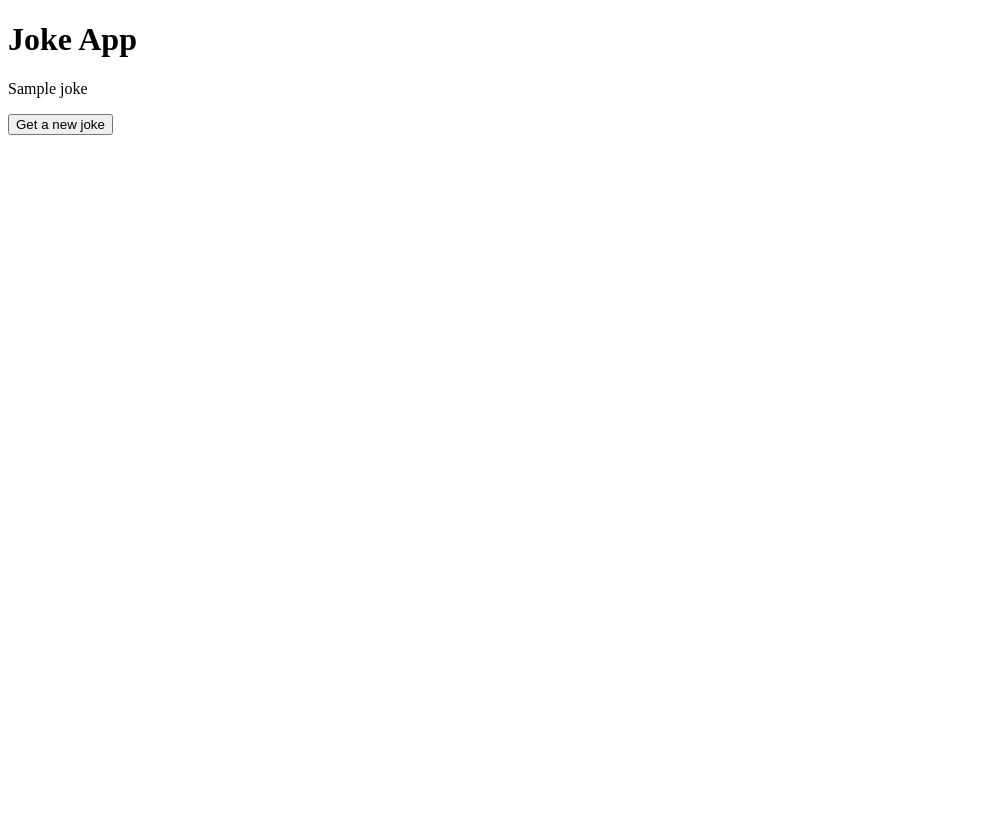
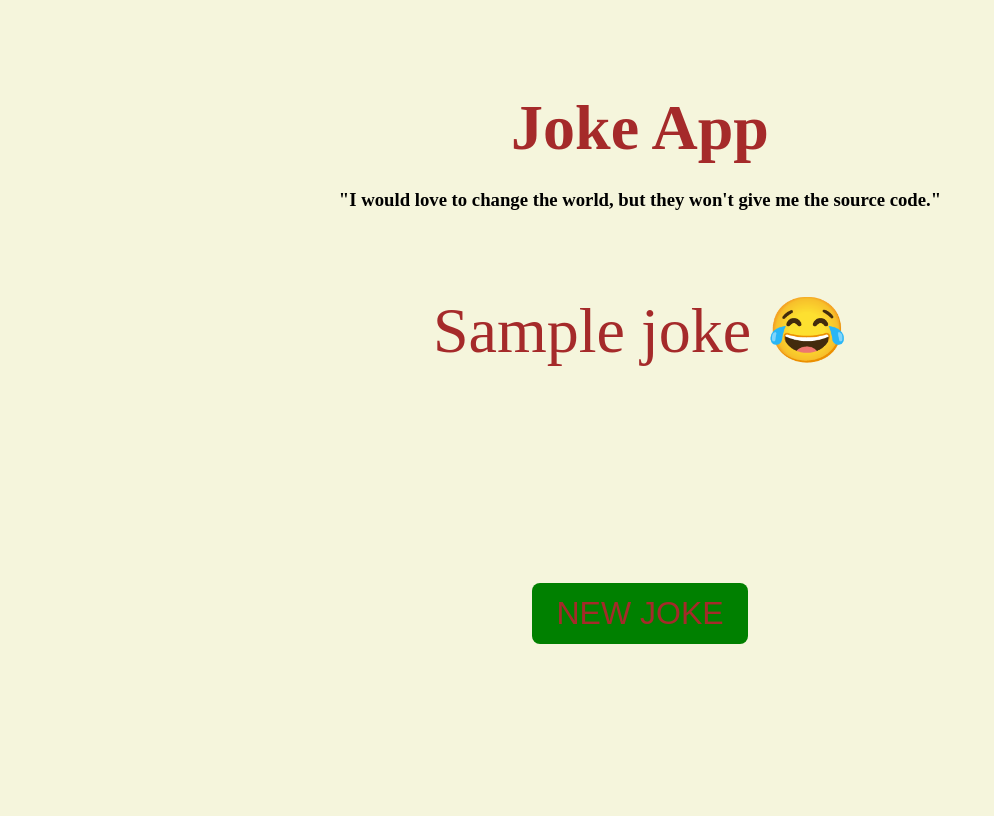
Before and after one commit to EdagPSIT/Joke-App-Flask, a Flask app: template templates/index.html in a window 1280 px wide. Shown: the whole page, without its empty margins (0-994 px from the left). Before the commit the page ends 135 px from the top, so only its background shows below. Run offline with Flask 3, Linux system fonts and the light colour scheme; the template is opened without the code that fills it: most values are stand-ins (such as "Sample title", 1, 10 or a date in 2020).

Commit message:
Changed Index.html and added requirements.txt file

```diff
--- a/app.py
+++ b/app.py
@@ -9,4 +9,4 @@ def index():
    return render_template("index.html", joke=joke)
 
 if __name__ == "__main__":
-   app.run(debug=True,port=5001)
+   app.run(debug=True,port=5005)
--- /dev/null
+++ b/requirements.txt
@@ -0,0 +1,3 @@
+python
+flask
+pyjokes
--- a/templates/index.html
+++ b/templates/index.html
@@ -1,11 +1,61 @@
-<!doctype html>
+<!DOCTYPE html>
 <html>
 <head>
-   <title>Joke App</title>
+    <title>Joke App</title>
+    <style>
+        body {
+            display: flex;
+            justify-content: center;
+            align-items: center;
+            height: 100vh;
+            background-color: beige;
+        }
+
+        .container {
+            width: 75%;
+            height: 90%;
+            display: flex;
+            flex-direction: column;
+            justify-content: center;
+            align-items: center;
+            margin: auto;
+        }
+
+        h1, p {
+            color: brown;
+            text-align: center;
+            font-size: 4rem;
+            margin-bottom: 5px;
+        }
+
+        p {
+            height: 160px;
+        }
+
+        button {
+            justify-content: center;
+            margin: auto;
+            padding: 12px 24px;
+            background-color: green;
+            color: brown;
+            font-size: 2rem;
+            border: none;
+            border-radius: 8px;
+            cursor: pointer;
+            transition: all 0.3s;
+        }
+
+        button:hover {
+            transform: scale(1.1);
+        }
+    </style>
 </head>
 <body>
-   <h1>Joke App</h1>
-   <p>{{ joke }}</p>
-   <button onclick="window.location.reload()">Get a new joke</button>
+    <div class="container">
+        <h1>Joke App</h1>
+        <h3>"I would love to change the world, but they won't give me the source code."</h3>
+        <p>{{ joke }} &#x1F602; </p>
+        <button onclick="window.location.reload()">NEW JOKE</button>
+    </div>
 </body>
 </html>
```
